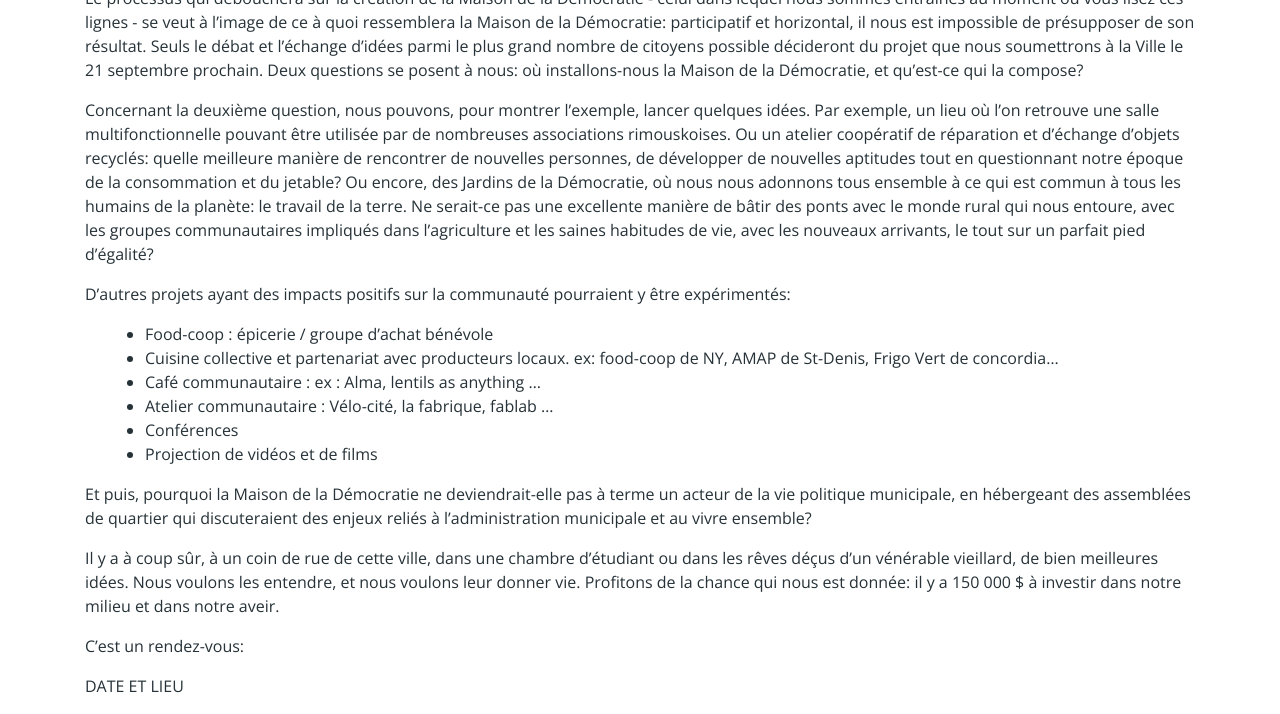
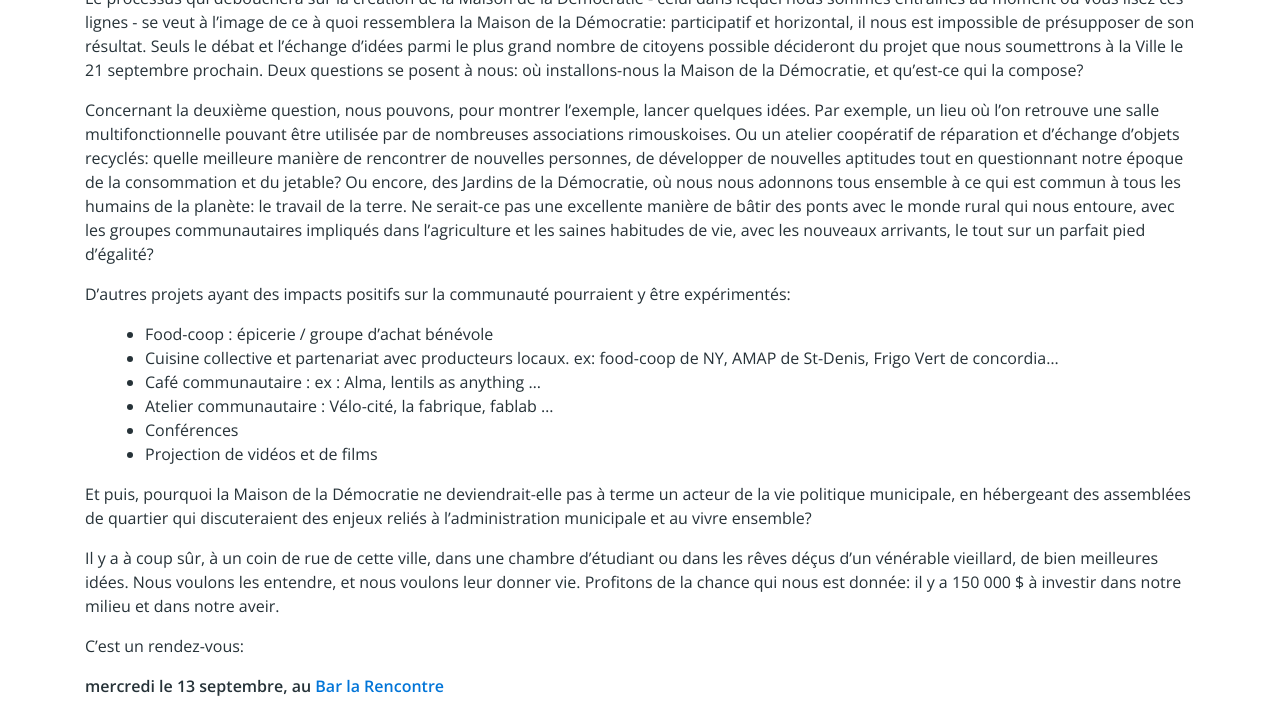
Before and after one commit to SyvieMarier/Maison-democratie-Rimouski, a Jekyll site: the page built from index.md, in a window 1280 px wide and 900 px high, scrolled down 689 px, cut to the strip 186-900 px from the top of the window. Built offline with Jekyll 4.4.1, drawn with Linux system fonts in a browser that asks for light colours; nearby versions of some CDN libraries; our own code applies the rules of GitHub Pages for plain Markdown files.

Commit message:
ajout de la date et de l'heure

```diff
--- a/index.md
+++ b/index.md
@@ -35,4 +35,4 @@ Il y a à coup sûr, à un coin de rue de cette ville, dans une chambre d'étudi
 
 C'est un rendez-vous:
 
-DATE ET LIEU
+**mercredi le 13 septembre, au [Bar la Rencontre](https://www.google.ca/maps/place/Bar+La+Rencontre+Enr/@48.4477923,-68.5354057,15z/data=!4m5!3m4!1s0x0:0x33feee016eed6d33!8m2!3d48.4477923!4d-68.5354057)**
```
